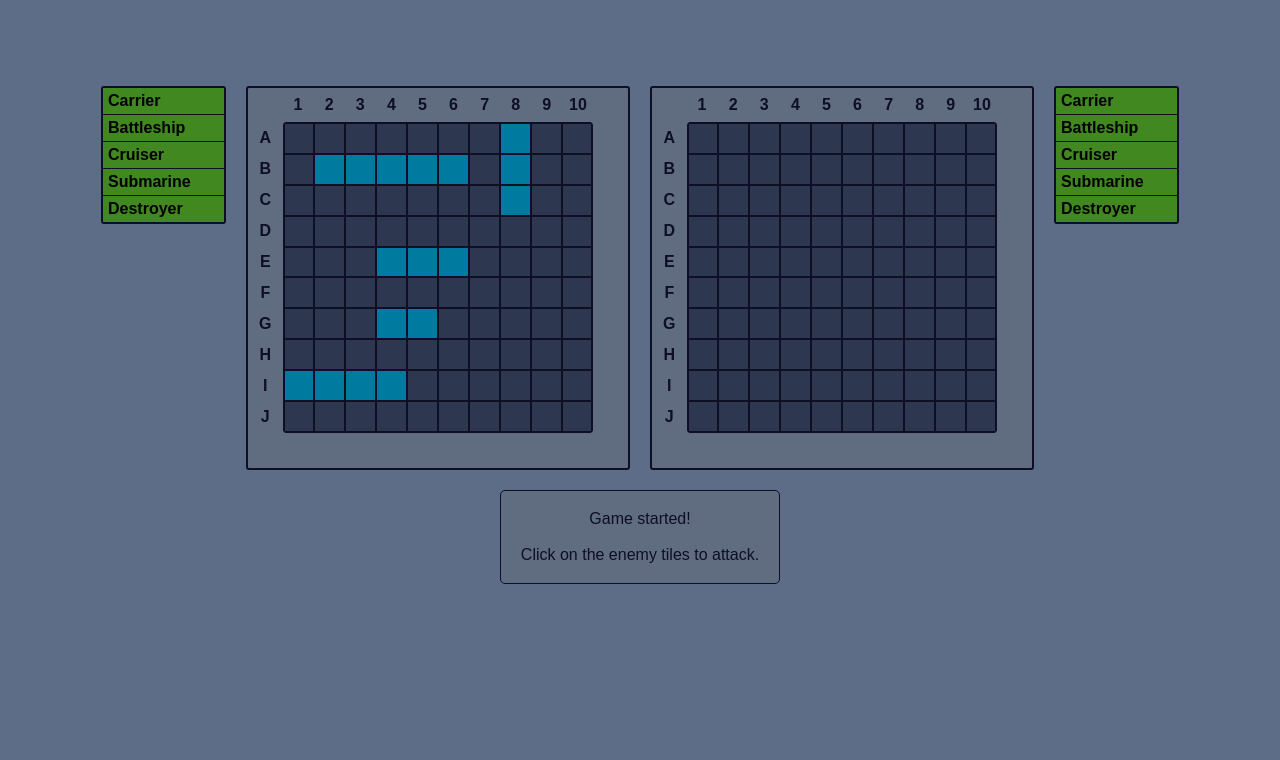
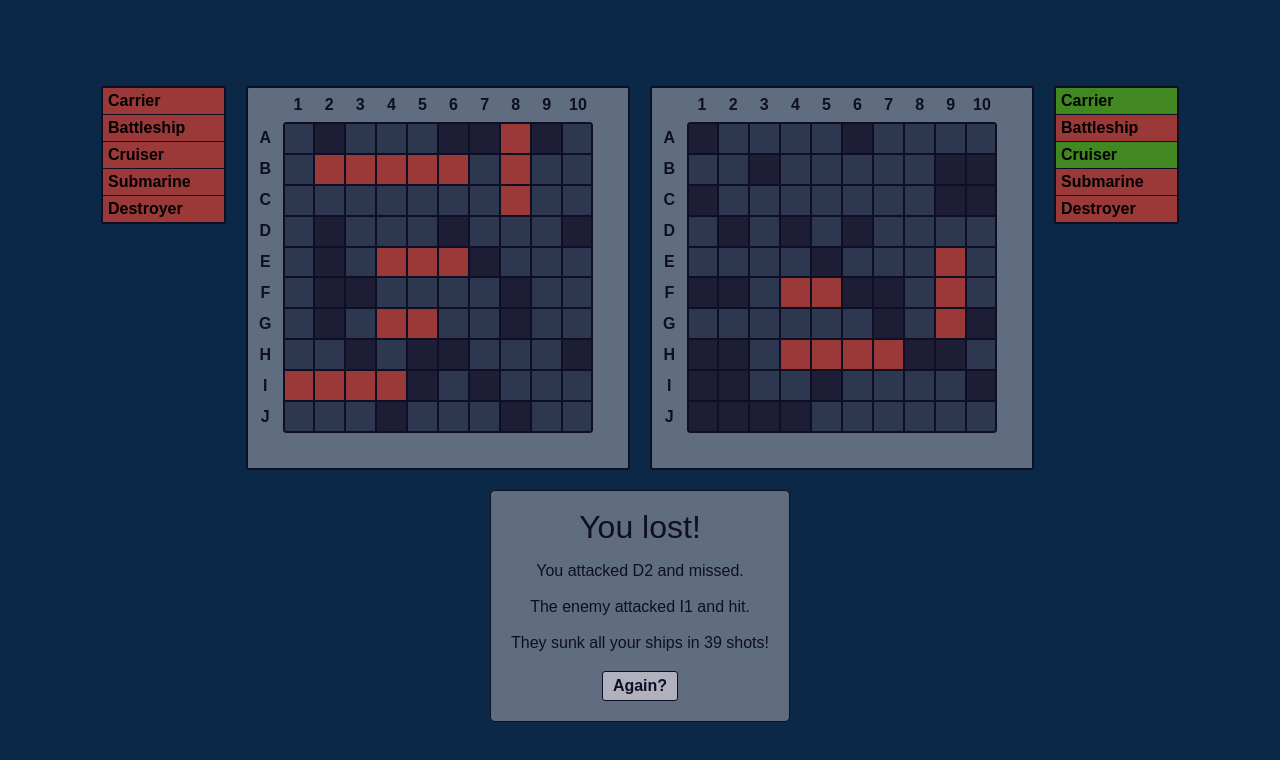
Before and after one commit to pv-230/odin-battleship, a website built with webpack: page src/index.html in a window 1280 px wide. Built offline with nearby package versions, Linux system fonts and the light colour scheme.

Commit message:
Show computer ships at game end and update styling

```diff
--- a/src/GameController.js
+++ b/src/GameController.js
@@ -41,7 +41,7 @@ const handlePlayerAttack = (e) => {
     renderBoard(computerBoard, false);
 
     if (computerBoard.getTile(tileStr).ship && computerBoard.getTile(tileStr).ship.isSunk()) {
-      updateComputerShipStatus();
+      updateComputerShipStatus(false);
     }
 
     const statusStr = statusToString(computerBoard.getTile(tileStr).status);
@@ -92,7 +92,7 @@ const renderBoard = (gameboard, showShips) => {
   let tileGrid;
 
   // Selects the appropriate board
-  if (showShips) {
+  if (gameboard === playerBoard) {
     tileGrid = document.querySelector('.gameboard_player > .gameboard__tile-grid');
   } else {
     tileGrid = document.querySelector('.gameboard_computer > .gameboard__tile-grid');
@@ -269,7 +269,7 @@ const updatePlayerShipStatus = () => {
 /**
  * Colors the ships in the computer's ship status window according to their status.
  */
-const updateComputerShipStatus = () => {
+const updateComputerShipStatus = (showDamaged = true) => {
   const shipElements = [...document.querySelectorAll('.computer-ships__ship')];
 
   // Clear any highlighted ships
@@ -283,7 +283,7 @@ const updateComputerShipStatus = () => {
     if (matchingShip.ref.isSunk()) {
       shipElement.classList.remove('computer-ships__ship_damaged');
       shipElement.classList.add('computer-ships__ship_sunk');
-    } else if (matchingShip.ref.getHits() > 0) {
+    } else if (showDamaged && matchingShip.ref.getHits() > 0) {
       shipElement.classList.remove('computer-ships__ship_undamaged');
       shipElement.classList.add('computer-ships__ship_damaged');
     } else {
@@ -428,10 +428,11 @@ const startGame = () => {
     shipElement.removeEventListener('click', handleShipRemove);
   });
 
-  // Registers event listeners for computer tiles
+  // Registers event listeners for computer tiles and reset tile styling
   const computerTiles = [...document.querySelectorAll('.gameboard_computer .gameboard__tile')];
   computerTiles.forEach((tile) => {
     tile.addEventListener('click', handlePlayerAttack);
+    tile.classList.remove('gameboard__tile_disabled');
   });
 
   updateComputerShipStatus();
@@ -506,7 +507,10 @@ const resetGame = () => {
 const endGame = (winner) => {
   // Removes player ability to continue attack
   const tiles = [...document.querySelectorAll('.gameboard_computer .gameboard__tile')];
-  tiles.forEach((tile) => tile.removeEventListener('click', handlePlayerAttack));
+  tiles.forEach((tile) => {
+    tile.removeEventListener('click', handlePlayerAttack);
+    tile.classList.add('gameboard__tile_disabled');
+  });
 
   const resetBtn = document.querySelector('.message-window__reset-btn');
   resetBtn.classList.remove('hidden');
@@ -537,6 +541,8 @@ const endTurn = () => {
   showStandardMsg(`The enemy attacked ${tileStr} and ${statusStr}.`, true);
 
   if (playerBoard.isDefeated()) {
+    updateComputerShipStatus();
+    renderBoard(computerBoard, true);
     endGame(computer);
   }
 };
@@ -753,7 +759,7 @@ const initialize = () => {
   resetButton.addEventListener('click', resetGame);
 
   // TEST
-  testFight();
+  testFight(true);
 };
 
 export default initialize;
--- a/src/styles/content.css
+++ b/src/styles/content.css
@@ -1,17 +1,18 @@
 :root {
-  --content-bg-color: #5d6d88;
+  --content-bg-color: #0b2846;
   --mild-white: #b0b1bd;
   --mild-white-hover: #9495a0;
   --midnight: #0e0f24;
   --ship-bg-color: #9b3838;
   --ship-undamaged-color: #418820;
   --ship-damaged-color: #abad3a;
-  --ship-hover-color: #005974;
+  --ship-hover-color: #db3b3b;
   --ship-selected-color: #007ba0;
-  --direction-hover-color: #005974;
+  --direction-hover-color: var(--mild-white-hover);
   --direction-selected-color: #007ba0;
   --tile-normal-color: #2d374f;
-  --tile-missed-color: #1a1b37;
+  --tile-missed-color: #1d1e35;
+  --tile-hover-color: var(--mild-white);
   --gameboard-bg-color: #606c80;
   --error-red-color: #9b3838;
 
@@ -104,9 +105,10 @@ button {
 .message-window__reset-btn {
   border: 1px solid var(--midnight);
   border-radius: var(--default-border-radius);
-  padding: 5px;
+  padding: 5px 10px;
   color: var(--midnight);
   background-color: var(--mild-white);
+  font-weight: bold;
 }
 
 .message-window__reset-btn.hidden {
--- a/src/styles/gameboard.css
+++ b/src/styles/gameboard.css
@@ -36,8 +36,8 @@
 }
 
 .gameboard_computer
-  .gameboard__tile:hover:not(.gameboard__tile_ship, .gameboard__tile_hit, .gameboard__tile_missed) {
-  background-color: var(--mild-white);
+  .gameboard__tile:hover:not(.gameboard__tile_ship, .gameboard__tile_hit, .gameboard__tile_missed, .gameboard__tile_disabled) {
+  background-color: var(--tile-hover-color);
   cursor: pointer;
 }
 
@@ -120,8 +120,9 @@
 .start-dialog__btn {
   border: 1px solid var(--midnight);
   border-radius: var(--default-border-radius);
-  padding: 5px;
+  padding: 5px 10px;
   color: var(--midnight);
+  font-weight: bold;
 }
 
 .start-dialog__btn:disabled {
--- a/src/styles/ships.css
+++ b/src/styles/ships.css
@@ -83,6 +83,7 @@
   width: 100%;
   color: var(--midnight);
   font-weight: bold;
+  background-color: var(--gameboard-bg-color);
 }
 
 .ship-direction__rotator {
```
Also changed, not shown: dist/main.js.
